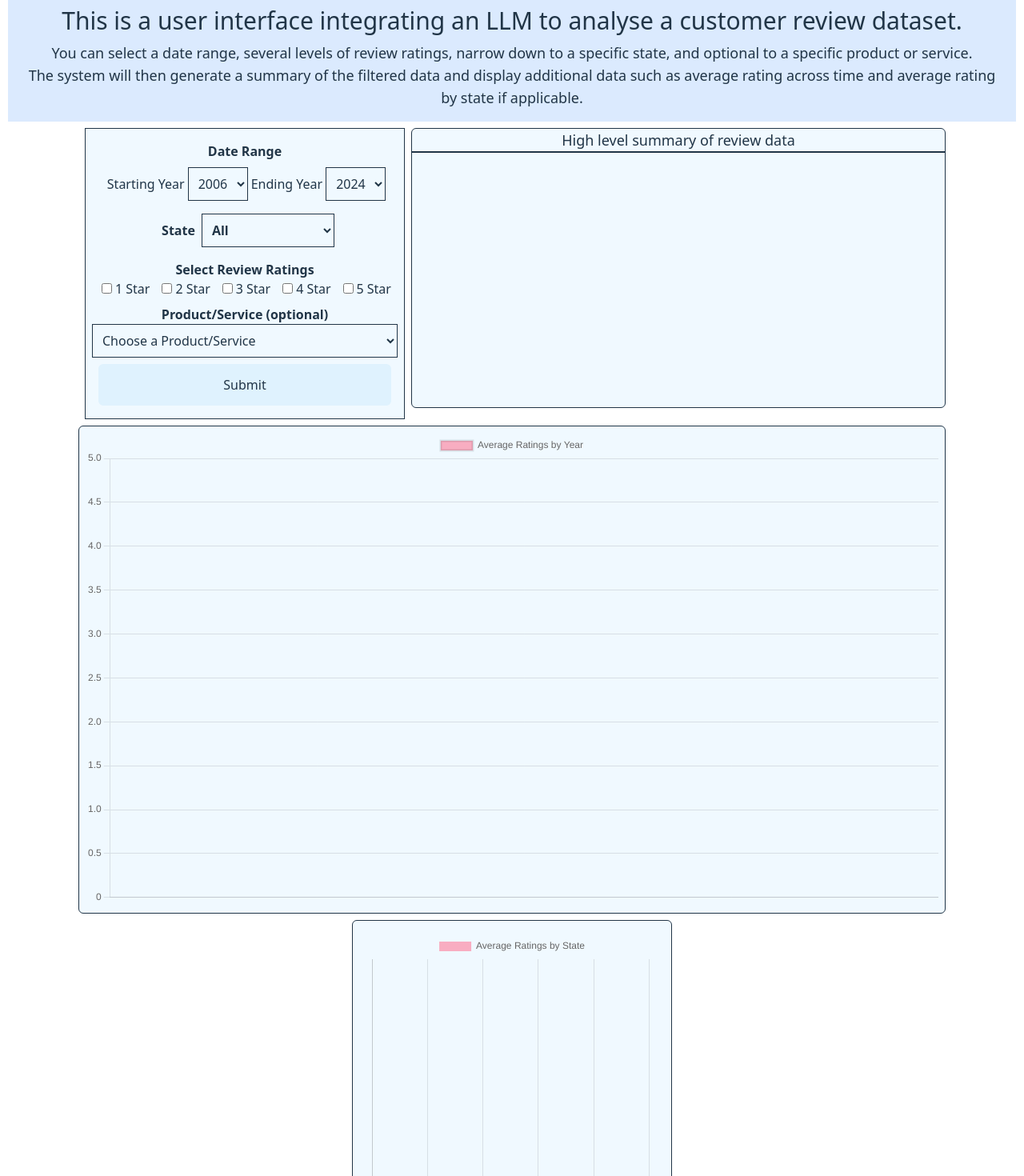
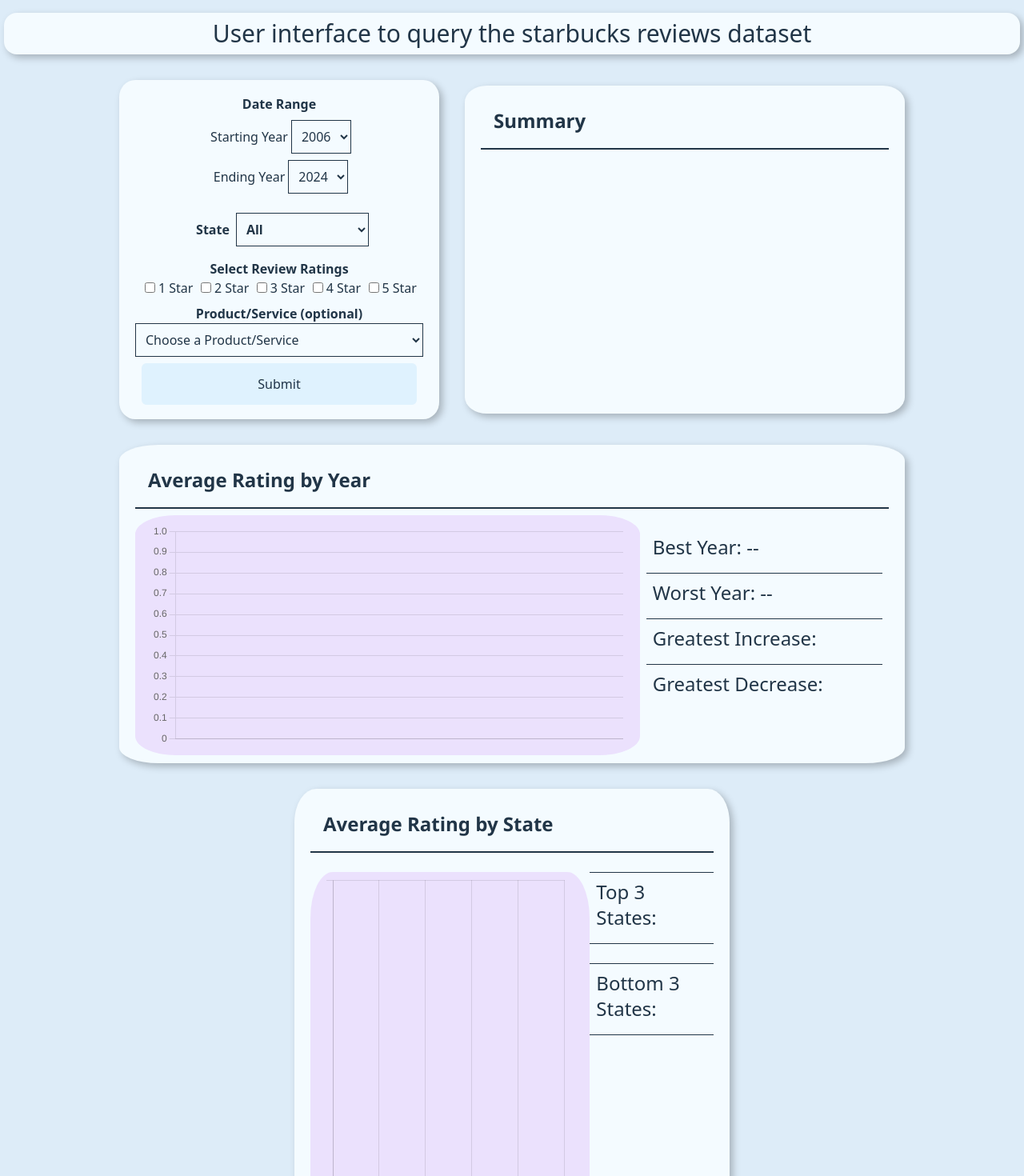
Before and after one commit to scottlynn1/summerizer, a React (Vite) app in the folder client/: page / in a window 1280 px wide. Shown: the top 1470 px of the page at 80% size. Built offline with nearby package versions, Linux system fonts and the light colour scheme.

Commit message:
format and style front end and add extra dom elements to display additional data

```diff
--- a/client/src/App.css
+++ b/client/src/App.css
@@ -1,4 +1,6 @@
 @import "tailwindcss";
+
+
 
 /*
 #root {
@@ -7,3 +9,34 @@
   padding: 2rem;
   text-align: center;
 } */
+
+.box {
+  box-shadow: 4px 4px 10px 0px rgba(0, 0, 0, 0.25);
+  border-radius: 5%;
+  background-color: rgb(244, 251, 255);
+  padding: 10px 20px;
+
+}
+
+h2 {
+  font-size: x-large;
+  font-family: 'Segoe UI', Tahoma, Geneva, Verdana, sans-serif;
+  font-weight: 700;
+  padding: 1rem;
+}
+
+.header, .footer {
+  box-shadow: 4px 4px 10px 0px rgba(0, 0, 0, 0.25);
+
+  background-color: rgb(244, 251, 255);
+}
+
+:root {
+  background-color: rgb(221, 236, 248);
+}
+
+.chart {
+  border-radius: 8%;
+  padding: 10px 20px;
+  background-color: rgb(235, 225, 253);
+}
--- a/client/src/App.jsx
+++ b/client/src/App.jsx
@@ -32,6 +32,7 @@
       headers: {'X-CSRFToken': await getCsrfToken(), 'Content-type': 'application/json; charset=UTF-8'},
       credentials: 'include'
    }).then((response) => response.json()).then((data) => {
+          console.log(data)
           setLoading('none');
           setSummary(data['db']);
           setBarchartdata(data['chartdata1']);
@@ -47,35 +48,79 @@
 
   return (
     <>
-      <div className='text-center text-3xl p-2 bg-blue-100'>
-        This is a user interface integrating an LLM to analyse a customer review dataset.
-        <p className='text-lg p-2'>
-          You can select a date range, several levels of review ratings, narrow down to a specific state, and optional to a specific product or service.
-          <br></br>
-          The system will then generate a summary of the filtered data and display additional data such as average rating across time and average rating by state if applicable.
-        </p>
-      </div>
+      <header className='header text-center text-3xl p-2 bg-blue-100 rounded-2xl my-4'>
+        User interface to query the starbucks reviews dataset
+      </header>
 
-      <div className='flex flex-col min-[1360px]:flex-row justify-stretch items-stretch min-[850px]:mx-[80px] p-2'>
-        <div className='flex flex-2 flex-col w-full min-w-[0px] mx-auto'>
-          <div className='flex flex-col min-[930px]:flex-row items-center min-[930px]:items-start justify-around'>
-            <div className='min-w-[400px] border rounded-md-2 mx-2 p-2 bg-sky-50'>
+      <div className='flex flex-col min-[1570px]:flex-row min-[995px]:mx-[80px] items-center'>
+        <div className='flex-2 flex flex-col'>
+          <div className='flex flex-col min-[995px]:flex-row items-center'>
+            <div className='box min-w-[400px] m-4 p-2'>
               <MyForm loading={loading} getSummary={getSummary}/>
             </div>
-            <div className='w-full max-w-[750px] min-w-[300px] min-h-[350px] border mt-2 min-[930px]:mt-0 rounded-md bg-sky-50'>
+            <div className='box w-full max-w-[650px] min-h-[410px] min-[995px]:min-w-[550px] m-4'>
+              <h2 className='border-b-2'>Summary</h2>
               <MySummary summary={summary}/>
             </div>
           </div>
-          <div className='flex w-full min-h-[0px] min-w-[0px] aspect-16/9 border m-auto mt-2 p-2 rounded-md bg-sky-50'>
+          <div className='box m-4 max-w-[1085px]'>
+            <h2 className='border-b-2'>Average Rating by Year</h2>
+            <div className='flex min-w-0 min-h-0 flex-col min-[880px]:flex-row min-[880px]:min-w-128'>
+              <div className='chart flex-2 w-full min-h-0 min-w-0 max-h-75 m-auto mt-2 p-2 aspect-9/16'>
+                    <div className='w-full h-full'>
                       <LineChart linechartdata={linechartdata}/>
                     </div>
               </div>
-        <div className='flex flex-1 w-full max-w-[400px] min-h-[0px] min-w-[250px] aspect-9/18 border mx-auto mt-2 min-[1360px]:mt-0 min-[1360px]:ml-2 p-4 rounded-md bg-sky-50 items-stretch'>
+              <div className='flex-1 px-2 mt-4'>
+                <div className='p-2 my-2 text-2xl'>
+                  <p>Best Year: <span>{summary.length > 0 ? Math.max(...Object.values(linechartdata)).toFixed(2) : '--'}</span></p>
+                </div>
+                <div className='p-2 my-2 text-2xl border-t-1'>
+                  <p>Worst Year: <span>{summary.length > 0 ? Math.min(...Object.values(linechartdata)).toFixed(2) : '--'}</span></p>
+                </div>
+                <div className='p-2 my-2 text-2xl border-t-1'>
+                  <p>Greatest Increase: </p>
+                  <p></p>
+                </div>
+                <div className='p-2 my-2 text-2xl border-t-1'>
+                  <p>Greatest Decrease: <span></span></p>
+                  <p></p>
+                </div>
+              </div>
+            </div>
+          </div>
+        </div>
+        <div className='flex-1'>
+          <div className='box m-4 max-w-[1050px]'>
+            <h2 className='border-b-2'>Average Rating by State</h2>
+            <div className='flex flex-col min-[650px]:flex-row mt-4 max-w-126 h-184'>
+              <div className='chart flex-2 overflow-y-auto my-2 w-[350px] min-w-[200px] p-4 items-stretch'>
+                <div className='aspect-4/18 w-'>
                   <BarChart barchartdata={barchartdata}/>
                 </div>
               </div>
+              <div className='flex-1 '>
+                <div>
+                  <p className='p-2 my-2 text-2xl border-t-1'>Top 3 States: <span></span></p>
+                  <p className='p-2 my-2 text-2xl border-t-1'>
+                    {Object.keys(barchartdata).slice(0,3).map((state, index) => (
+                      <p>{`${index + 1}. ${state}`}</p>
+                    ))}
+                  </p>
+                  <p className='p-2 my-2 text-2xl border-t-1'>Bottom 3 States: <span></span></p>
+                  <p className='p-2 my-2 text-2xl border-t-1'>
+                    {Object.keys(barchartdata).slice(-3).map((state, index) => (
+                      <p>{`${index + 1}. ${state}`}</p>
+                    ))}
+                  </p>
+                </div>
+              </div>
+            </div>
+          </div>
+        </div>
+      </div>
 
-      <footer class="bg-blue-100 p-2 text-center py-6 mt-6">
+      <footer class="footer bg-blue-100 p-2 text-center py-6 mt-6">
         <p class="">© 2025 Scott Lynn. All rights reserved.</p>
       </footer>
     </>
@@ -165,6 +210,8 @@
         <div className='p-2'>
           <p className='font-semibold mb-2'>Date Range</p>
           <p style={{display: yearserror}} className={failsubmit}>End year cannot be less than start year</p>
+          <div>
+            <div className='m-2'>
               <label className='m-1' for='start'>Starting Year</label>
               <select onChange={onDateselect} className='border p-2 rounded-s-sx' id="start" name='start'>
                 {yearslist.map((year) => {
@@ -173,6 +220,8 @@
                   )
                 })}
               </select>
+            </div>
+            <div className='m-2'>
               <label className='m-1' for='end'>Ending Year</label>
               <select onChange={onDateselect} className='border p-2 rounded-s-sx' id="end" name='end' value={years.end}>
                 {yearslist.map((year) => {
@@ -181,6 +230,8 @@
                   )
                 })}
               </select>
+            </div>
+          </div>
         </div>
         <div className='font-semibold p-2'>
         <label className='p-2' for='state'>State</label>
@@ -258,13 +309,8 @@
 
 function MySummary({summary}) {
   return (
-    <div className='text-center'>
-      <p className='text-lg border-b-2'>
-        High level summary of review data
-      </p>
-      <div className=''>
+      <div className='p-2 m-2 font-display font-medium text-lg'>
         {summary}
-      </div>
       </div>
   )
 }
@@ -277,14 +323,13 @@
     // aspectRatio: 2,
     plugins: {
       legend: {
-        position: 'top',
+        // position: 'top',
+        display: false,
       },
     },
     scales: {
       y: {
-        type: 'linear', // For numeric data (use 'time' for date values)
-        min: 0,       // Minimum x-axis value
-        max: 5,       // Maximum x-axis value
+        type: 'linear',
       },
     },
   };
@@ -299,9 +344,7 @@
     ],
   };
   return(
-    <div className='flex-1 w-full h-full'>
       <Line options={options} data={data} />
-    </div>
   )
 }
 
@@ -310,16 +353,15 @@
     indexAxis: 'y',
     responsive: true,
     maintainAspectRatio: false,
-    // aspectRatio: .5,
     plugins: {
       legend: {
         position: 'top',
+        display: false
       },
     },
     scales: {
       x: {
         type: 'linear',
-        min: 0,
       },
     },
   };
@@ -334,9 +376,7 @@
     ],
   };
   return(
-    <div className='flex-1 w-full h-full'>
       <Bar options={options} data={data} />
-    </div>
   )
 }
 
--- a/client/src/index.css
+++ b/client/src/index.css
@@ -1,6 +1,6 @@
 
 body {
-  margin: 0 10px;
+  margin: 0 5px;
 }
 
 a {
```
Lines whose indentation alone changed are shown as unchanged.
